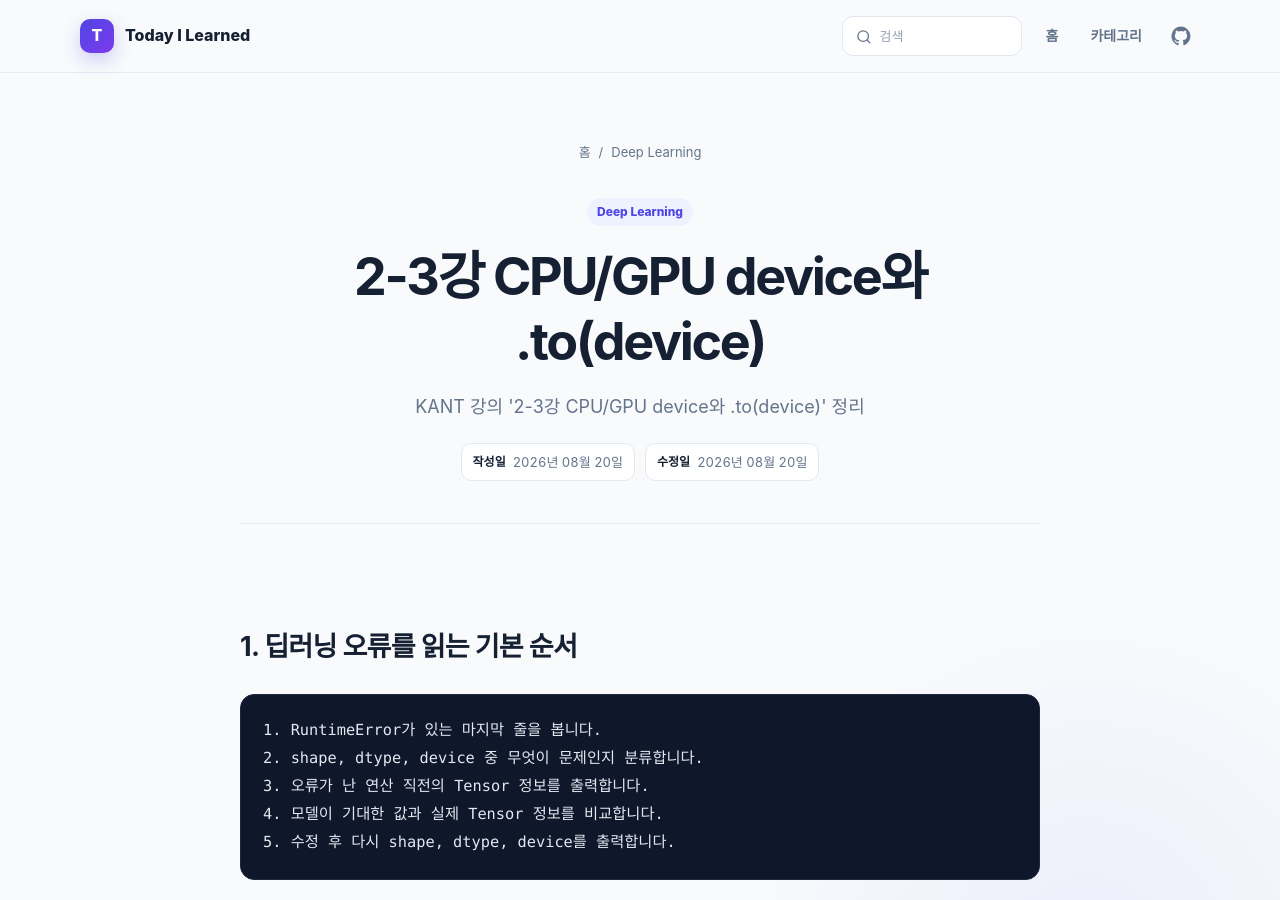
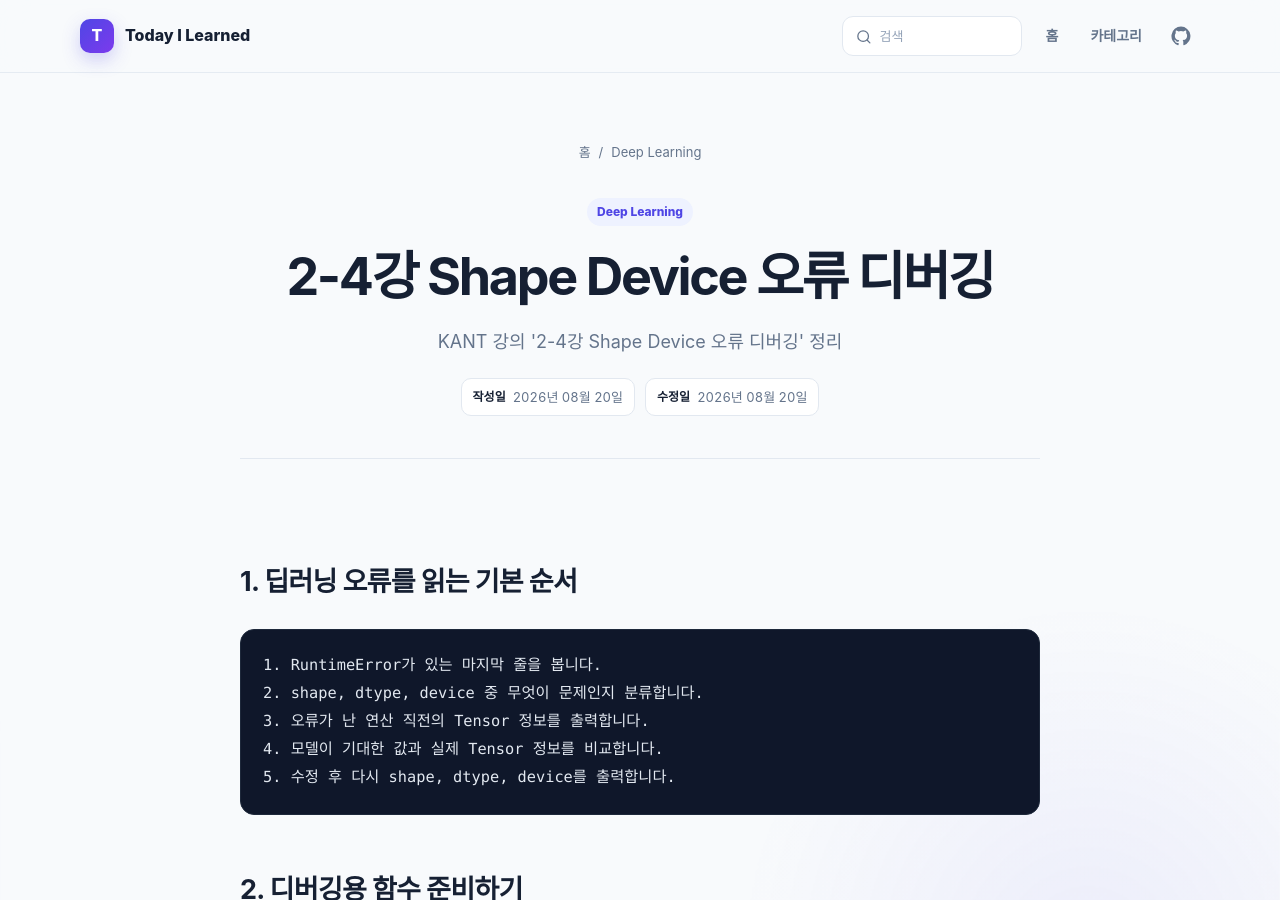
Before and after one commit to yshzjq/TIL, a Jekyll site: the page built from deep-learning/2-4강 Shape Device 오류 디버깅.md, in a window 1280 px wide and 900 px high. Built offline with Jekyll 4.4.1, drawn with Linux system fonts in a browser that asks for light colours.

Commit message:
2-4강 Shape Device 오류 디버깅 타이틀 수정

```diff
--- a/deep-learning/2-4강 Shape Device 오류 디버깅.md
+++ b/deep-learning/2-4강 Shape Device 오류 디버깅.md
@@ -1,8 +1,8 @@
 ---
-title: 2-3강 CPU/GPU device와 .to(device)
+title: 2-4강 Shape Device 오류 디버깅
 date: 2026-08-20
 updated: 2026-08-20
-description: KANT 강의 '2-3강 CPU/GPU device와 .to(device)' 정리
+description: KANT 강의 '2-4강 Shape Device 오류 디버깅' 정리
 ---
 
 ## 1. 딥러닝 오류를 읽는 기본 순서
```
